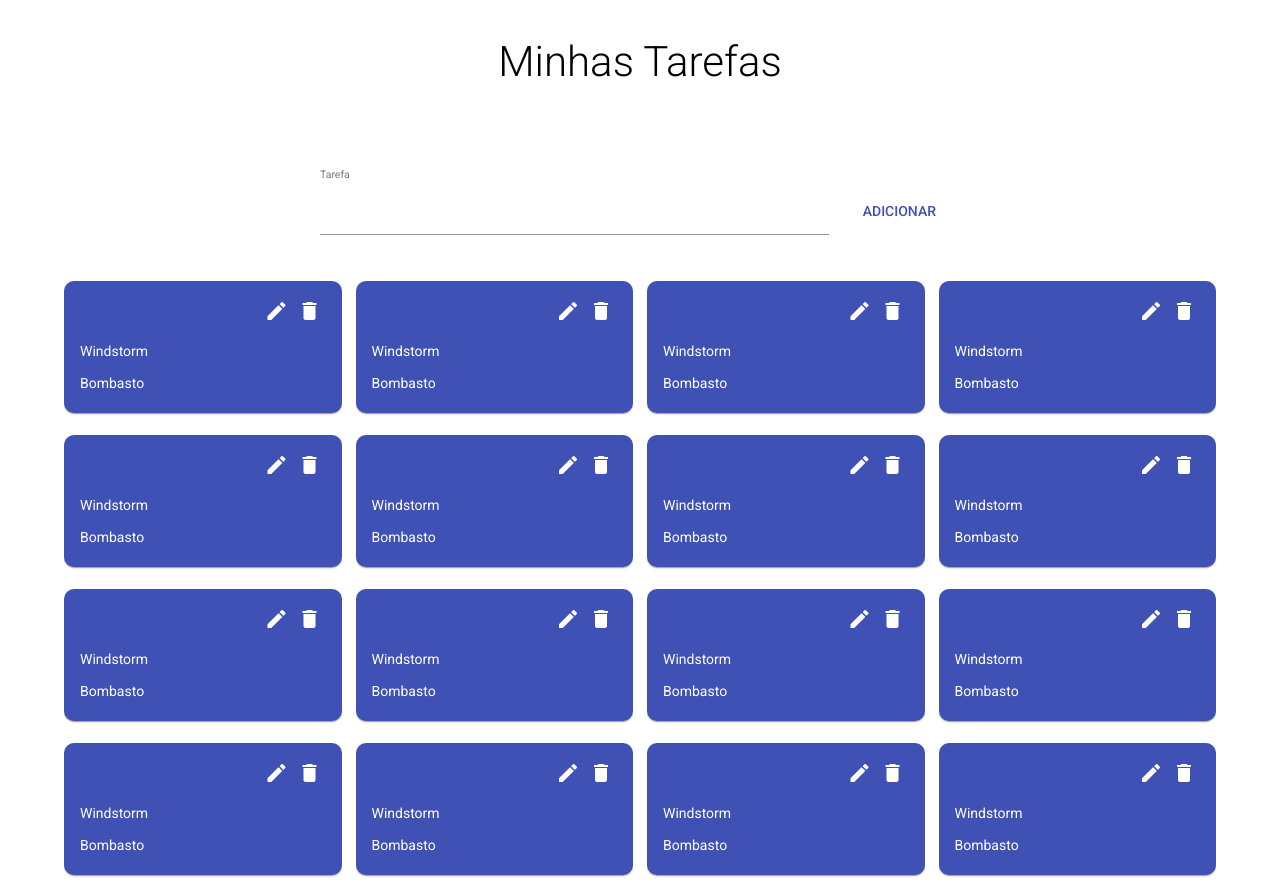
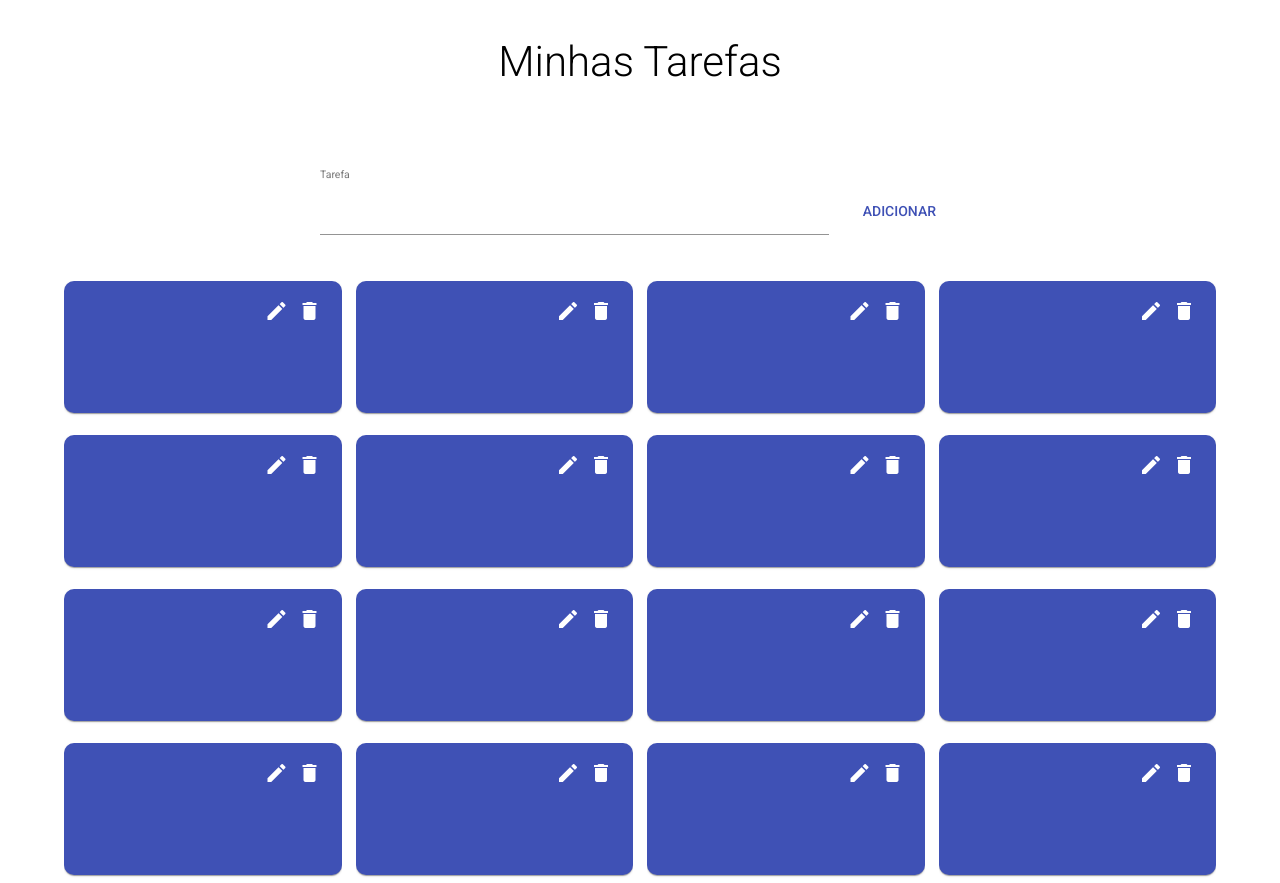
Before and after one commit to priscilafernandes/todolistangular, an Angular app: page / in a window 1280 px wide. Built offline with nearby package versions, Linux system fonts and the light colour scheme.

Commit message:
recebendo dados do model no card

```diff
--- a/src/app/app.component.html
+++ b/src/app/app.component.html
@@ -8,12 +8,15 @@
     <mat-grid-tile>
       <app-text
         class="app-text"
-        [contentText]="cardContent"
         (emitContent)="emitContent($event)">
       </app-text>
     </mat-grid-tile>
   </mat-grid-list>
 
-  <app-cards-container class="cards-container"></app-cards-container>
+  <app-cards-container
+    class="cards-container"
+    [cardContent]="modelContent"
+    [cardColor]="modelColor">
+  </app-cards-container>
 
 </mat-grid-list>
--- a/src/app/app.component.ts
+++ b/src/app/app.component.ts
@@ -5,19 +5,28 @@ import { CardModel } from './card_model';
   selector: 'app-root',
   templateUrl: './app.component.html',
   styleUrls: ['./app.component.css']
+})
 
-})
 export class AppComponent {
   title = 'Minhas Tarefas';
-  card = CardModel
 
-  public cardContent: string;
+  public card: any; // newModel
+  public model: CardModel // model
+  public modelContent: string
+  public modelColor: string
+
+  constructor() { }
 
   ngOnInit(){
-    console.log('test', this.card);
   }
 
-  public emitContent(text: string): any {
-    console.log("função app: ", text)
+  public emitContent(content: string): any { // @Output
+    this.card = new CardModel(content, "#3f51b5")
+    this.model = this.card
+
+    this.modelContent = this.model.content
+    this.modelColor = this.model.color
+
+    console.log("CONTEUDO", this.model.content)
   }
 }
--- a/src/app/card/card.component.html
+++ b/src/app/card/card.component.html
@@ -5,6 +5,6 @@
   </mat-card-actions>
 
   <mat-card-content class="card-content">
-    <p *ngFor="let hero of heroes">{{hero}}</p>
+    <p>{{ content }}</p>
   </mat-card-content>
 </mat-card>
--- a/src/app/card/card.component.ts
+++ b/src/app/card/card.component.ts
@@ -1,5 +1,4 @@
-import { Component, OnInit } from '@angular/core';
-import { TextComponent } from '../text/text.component';
+import { Component, OnInit, Input } from '@angular/core';
 
 @Component({
   selector: 'app-card',
@@ -8,32 +7,26 @@ import { TextComponent } from '../text/text.component';
 })
 
 export class CardComponent implements OnInit {
-  tasks: any[] = [{
-    usuario: "email@email.com.br",
-    cartoes: [
-      {
-        conteudo: "Preparar a aula",
-        cor: "rgb(118, 239, 64)"
-      },
-      {
-        conteudo: "Preparar a avaliação",
-        cor: "rgb(118, 239, 64)"
-      }
-    ]
-  }]
+  // tasks: any[] = [{
+  //   usuario: "email@email.com.br",
+  //   cartoes: [
+  //     {
+  //       conteudo: "Preparar a aula",
+  //       cor: "rgb(118, 239, 64)"
+  //     },
+  //     {
+  //       conteudo: "Preparar a avaliação",
+  //       cor: "rgb(118, 239, 64)"
+  //     }
+  //   ]
+  // }]
 
-  heroes: string[] = ['Windstorm', 'Bombasto', 'Magneta', 'Tornado'];
+  @Input() content: string;
+  @Input() color: string;
 
   constructor() { }
 
   ngOnInit(): void {
-
-  }
-
-  addHero(newHero: string){
-    if (newHero) {
-      this.heroes.push(newHero);
-    }
   }
 
 }
--- a/src/app/cards-container/cards-container.component.html
+++ b/src/app/cards-container/cards-container.component.html
@@ -1,6 +1,6 @@
-<mat-grid-list cols="4" rowHeight="10em" gutterSize="1em" class="cards-container">
+<mat-grid-list cols="4" rowHeight="10em" gutterSize="1em" class="cards-container"> <!-- *ngFor="card of template" -->
   <mat-grid-tile class="grid-card">
-    <app-card class="app-card"></app-card>
+    <app-card class="app-card" [content]="cardContent" [color]="cardColor"></app-card>
   </mat-grid-tile>
 
   <mat-grid-tile class="grid-card">
--- a/src/app/cards-container/cards-container.component.ts
+++ b/src/app/cards-container/cards-container.component.ts
@@ -1,4 +1,4 @@
-import { Component, OnInit } from '@angular/core';
+import { Component, OnInit, Input } from '@angular/core';
 
 @Component({
   selector: 'app-cards-container',
@@ -7,10 +7,20 @@ import { Component, OnInit } from '@angular/core';
 })
 
 export class CardsContainerComponent implements OnInit {
+  @Input() public cardContent: string;
+  @Input() public cardColor: string;
+
+  template = []
 
   constructor() { }
 
   ngOnInit(): void {
+
+  }
+
+  clickTest(event) {
+    console.log(this.cardContent)
+    console.log(this.cardColor)
   }
 
 }
--- a/src/app/text/text.component.ts
+++ b/src/app/text/text.component.ts
@@ -8,8 +8,9 @@ import { Component, OnInit, EventEmitter, Input, Output } from '@angular/core';
 
 export class TextComponent implements OnInit {
 
-  @Input() public contentText: string;
   @Output() emitContent = new EventEmitter<string> ();
+
+  contentInput: string;
 
   constructor() { }
 
@@ -18,19 +19,13 @@ export class TextComponent implements OnInit {
 
   getContent(event: any) {
     event.preventDefault();
-
-    this.contentText = event.target.value;
-    this.emitContent.emit(this.contentText);
-
-    // console.log("função text: ", this.contentText)
+    this.contentInput = event.target.value;
+    this.emitContent.emit(this.contentInput);
   }
 
   getContentClick(event: any) {
     event.preventDefault();
-
-    this.emitContent.emit(this.contentText);
-
-    // console.log("função text: ", this.contentText)
+    this.emitContent.emit(this.contentInput);
   }
 
 }
```
Also changed, not shown: src/app/app.module.ts (+4 -3 lines), src/app/card_model.ts (+6 -6 lines).
